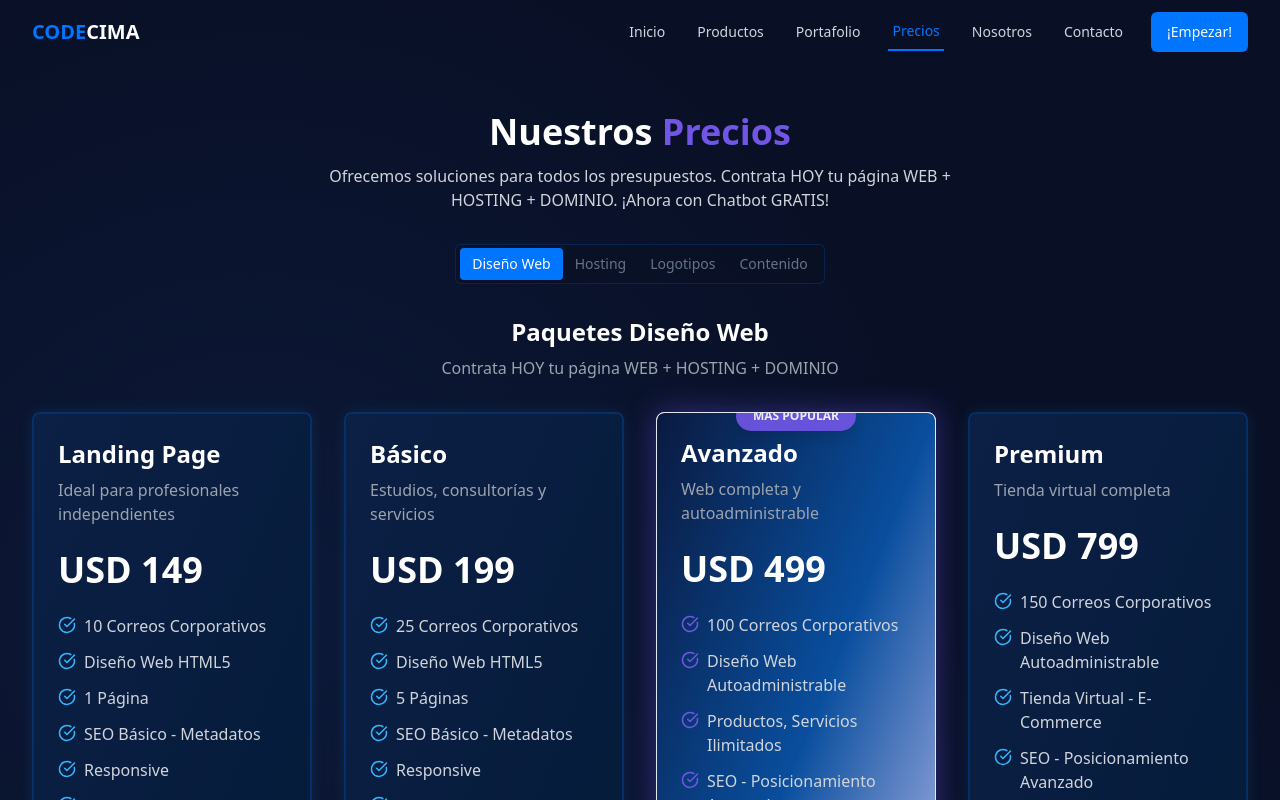
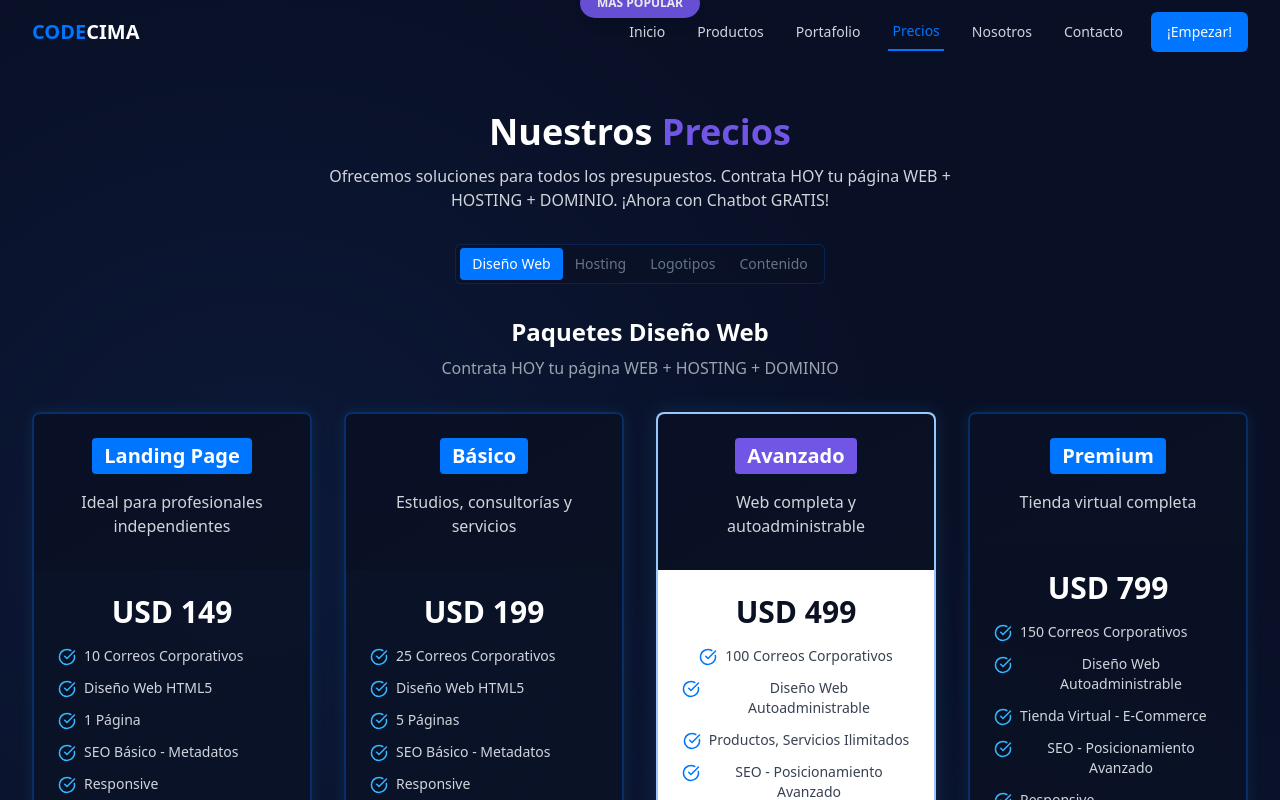
Before and after one commit to erikstiven/codecima-web-scapes, a React (Vite) app: page /precios in a window 1280 px wide. Shown: the top 800 px of the page. Built offline with nearby package versions, Linux system fonts and the light colour scheme.

Commit message:
Fix: Apply consistent card styles
Apply the same card styles to all cards for consistency.

```diff
--- a/src/components/pricing/StandardPlanCard.tsx
+++ b/src/components/pricing/StandardPlanCard.tsx
@@ -13,11 +13,7 @@ interface StandardPlanCardProps {
 const StandardPlanCard: React.FC<StandardPlanCardProps> = ({ plan, onClick }) => {
   return (
     <Card
-      className={`h-full flex flex-col overflow-hidden ${
-        plan.highlighted
-          ? 'relative shadow-[0_0_30px_rgba(113,82,245,0.4)]'
-          : 'card-codecima'
-      }`}
+      className={`overflow-hidden ${plan.highlighted ? 'card-luminous h-full' : 'card-codecima h-full'}`}
       onClick={onClick}
     >
       {plan.highlighted && (
@@ -28,27 +24,53 @@ const StandardPlanCard: React.FC<StandardPlanCardProps> = ({ plan, onClick }) =>
 
       <div className={`${
         plan.highlighted
-          ? 'bg-gradient-to-br from-[#0a1a40] via-[#094e9e] to-codecima-purple/30 backdrop-blur-sm'
-          : 'bg-gradient-to-br from-[#0c1f45] to-[#031b38]'
-        } p-6 flex-grow relative z-0 border-b ${
-          plan.highlighted ? 'border-codecima-purple/30' : 'border-codecima-blue/30'
+          ? 'bg-gradient-to-br from-codecima-navy to-codecima-darkblue p-6 text-center'
+          : 'bg-gradient-to-br from-codecima-navy to-codecima-darkblue p-6 text-center'
         }`}>
-        <h3 className="text-2xl font-bold text-white mb-2">{plan.name}</h3>
-        <p className="text-gray-400 mb-6">{plan.description}</p>
+        <h3 className={`text-xl font-bold text-white mb-4 ${
+          plan.highlighted
+            ? 'bg-codecima-purple inline-block px-3 py-1 rounded'
+            : 'bg-codecima-blue inline-block px-3 py-1 rounded'
+        }`}>
+          {plan.name}
+        </h3>
 
-        <div className="flex items-baseline mb-6">
-          <span className="text-4xl font-bold text-white">USD {plan.price}</span>
+        {plan.icons && plan.icons.length > 0 && (
+          <div className="flex justify-center space-x-4 my-4">
+            {plan.icons.map((icon, i) => (
+              <div key={i} className={`${icon.color} p-3 rounded-full`}>
+                <icon.component size={20} />
+              </div>
+            ))}
+          </div>
+        )}
+
+        <div className="text-gray-300 mb-2">{plan.description}</div>
+      </div>
+
+      <div className={`p-6 text-center ${plan.highlighted ? 'bg-white' : 'bg-codecima-darkblue/30'}`}>
+        <div className="mb-4">
+          <span className={`text-3xl font-bold ${plan.highlighted ? 'text-codecima-darkblue' : 'text-white'}`}>
+            USD {plan.price}
+          </span>
         </div>
 
-        <div className="space-y-3 mb-8">
-          {plan.features.map((feature, i) => (
-            <div key={i} className="flex items-start">
+        <div className="space-y-3 mb-6">
+          {plan.features.slice(0, 5).map((feature, i) => (
+            <div key={i} className={`flex items-start ${plan.highlighted ? 'justify-center' : 'justify-start'}`}>
               {feature.included ? (
-                <CheckCircle className={`${plan.highlighted ? 'text-codecima-purple' : 'text-codecima-lightblue'} mr-2 mt-0.5 flex-shrink-0`} size={18} />
+                <CheckCircle
+                  className={`${plan.highlighted ? 'text-codecima-blue' : 'text-codecima-lightblue'} mr-2 mt-0.5 flex-shrink-0`}
+                  size={18}
+                />
               ) : (
                 <X className="text-gray-500 mr-2 mt-0.5 flex-shrink-0" size={18} />
               )}
-              <span className={feature.included ? "text-gray-300" : "text-gray-500"}>
+              <span className={`${
+                feature.included
+                  ? (plan.highlighted ? 'text-gray-700 text-sm' : 'text-gray-300 text-sm')
+                  : 'text-gray-500 text-sm'
+              }`}>
                 {feature.text}
               </span>
             </div>
@@ -58,8 +80,8 @@ const StandardPlanCard: React.FC<StandardPlanCardProps> = ({ plan, onClick }) =>
         <Button
           className={`w-full ${
             plan.highlighted
-              ? 'bg-codecima-purple hover:bg-codecima-purple/80 text-white shadow-[0_0_15px_rgba(113,86,229,0.4)]'
-              : 'bg-codecima-lightblue border border-codecima-blue/50 hover:bg-codecima-lightblue/80 text-white'
+              ? 'bg-codecima-blue hover:bg-codecima-blue/80'
+              : 'bg-codecima-purple hover:bg-codecima-purple/80 text-white'
           }`}
         >
           ¡Lo quiero! - 10% DCTO
```
